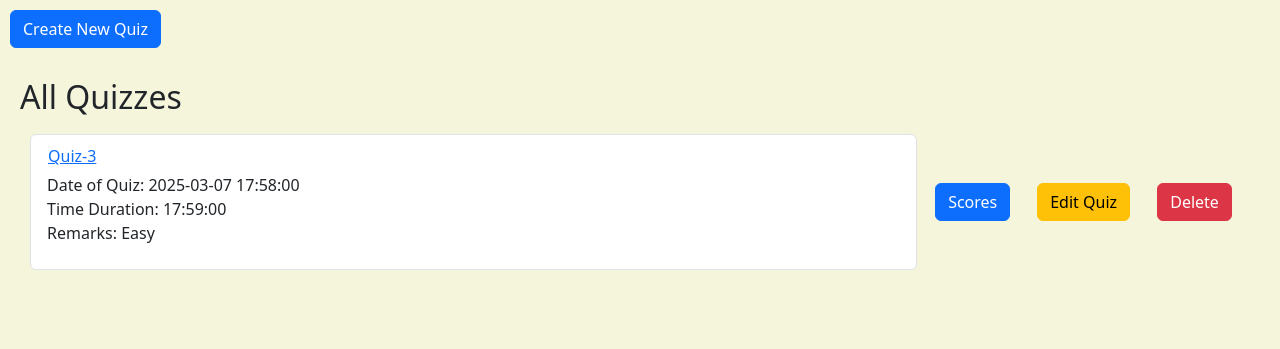
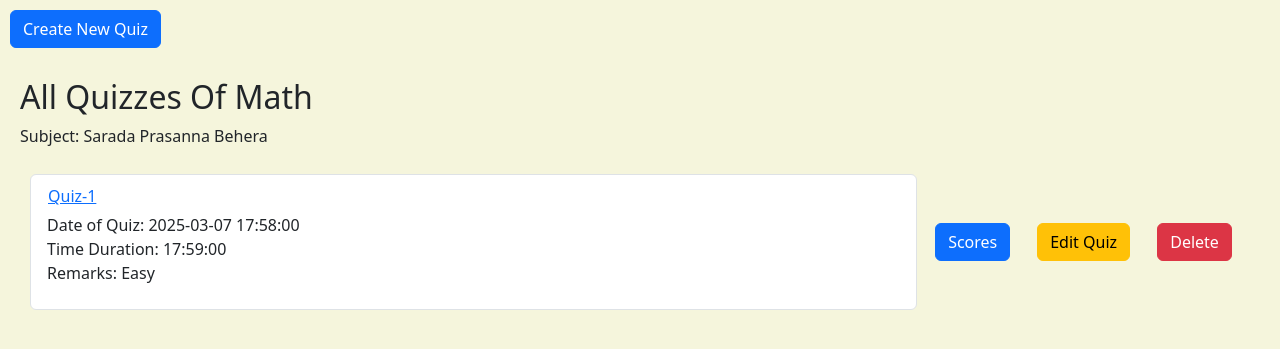
Before and after one commit to 22f3002687/mad1-quizmaster, a Flask app: page /admin/quizzes/2 in a window 1280 px wide. Shown: the part 56-405 px from the top of the page. Run offline with Flask 3, Linux system fonts and the light colour scheme; a user stored in the database is signed in.

Commit message:
some improvements in frontend

```diff
--- a/templates/admin_chapters.html
+++ b/templates/admin_chapters.html
@@ -49,7 +49,7 @@ Chapters
 
 
 <div class="viewchapter">
-    <h2>All Chapters</h2>
+    <h2>All Chapters Of {{ subject.name }}</h2>
 
         {% for chapter in chapters %}
         <div class="chapter">
--- a/templates/admin_dashboard.html
+++ b/templates/admin_dashboard.html
@@ -14,6 +14,7 @@ Admin Dashboard
     <div class="user-container">
         <h2>Total Users</h2>
         <h3>{{ total_users }}</h3>
+        <a href="{{ url_for('admin.users') }}" class="btn btn-link">View Users</a>
     </div>
     <div class="subject-container">
         <h2>Total Subjects</h2>
--- a/templates/admin_questions.html
+++ b/templates/admin_questions.html
@@ -65,6 +65,10 @@ Questions
 
     <div class="viewquestion">
         <h2>All Questions</h2>
+        <p>
+            Chapter: {{ quiz.chapter.name }}</br>
+            Subject: {{ quiz.chapter.subject.name }}
+        </p>
         {% for question in questions %}
             <div class="question">
                 <div class="list-group">
--- a/templates/admin_quizzes.html
+++ b/templates/admin_quizzes.html
@@ -54,15 +54,19 @@ Chapters
 
 
 <div class="viewquiz">
-    <h2>All Quizzes</h2>
-
+    <h2>All Quizzes Of {{ chapter.name }}</h2>
+    <p>
+        Subject: {{ chapter.subject.name }}
+    </p>
+    {% set quiz_id = namespace(counter=0) %}
     {% for quiz in quizzes %}
+        {% set quiz_id.counter = quiz_id.counter + 1 %}
         <div class="quiz">
             <div class="list-group">
 
                 <a href="{{ url_for('admin.questions', quiz_id=quiz.id) }}" class="list-group-item list-group-item-action">
                     <div class="d-flex w-100 justify-content-between">
-                        <h1 class="mb-1 btn btn-link" style="padding: 0px !important;">Quiz-{{ quiz.id }}</h1>
+                        <h1 class="mb-1 btn btn-link" style="padding: 0px !important;">Quiz-{{ quiz_id.counter }}</h1>
                     </div>
                         <p>Date of Quiz: {{ quiz.date_of_quiz }}</br>
                             Time Duration: {{ quiz.time_duration }}</br>
```
Also changed, not shown: instance/quiz_master.db.
